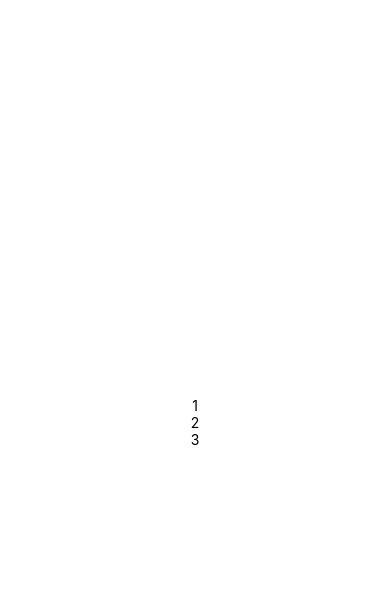
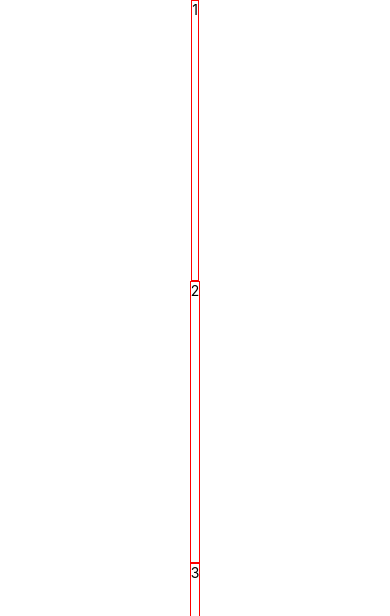
Before and after one commit to practical-coding-team-4/weather-crawler-app, a React Native app: screen / in a window 390 px wide. Shown: the top 616 px of the page. Built offline with nearby package versions, Linux system fonts and the light colour scheme.

Commit message:
14. flexDirection

```diff
--- a/App.js
+++ b/App.js
@@ -6,9 +6,9 @@ export default class App extends React.Component {
     render() {
         return(
             <View style={styles.container}>
-                <Text>1</Text>
-                <Text>2</Text>
-                <Text>3</Text>
+                <Text style={styles.text}>1</Text>
+                <Text style={styles.text}>2</Text>
+                <Text style={styles.text}>3</Text>
             </View>
         );
     }
@@ -22,4 +22,9 @@ const styles = StyleSheet.create({
         alignItems: 'center',
         justifyContent: 'center',
     },
+    text: {
+        flex: 1,
+        borderWidth: 1,
+        borderColor: 'red',
+    }
 });
```
